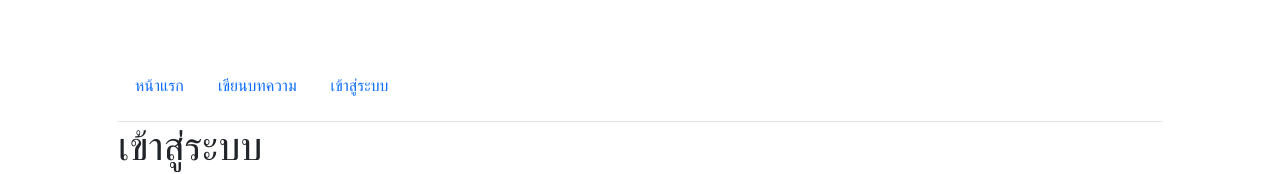
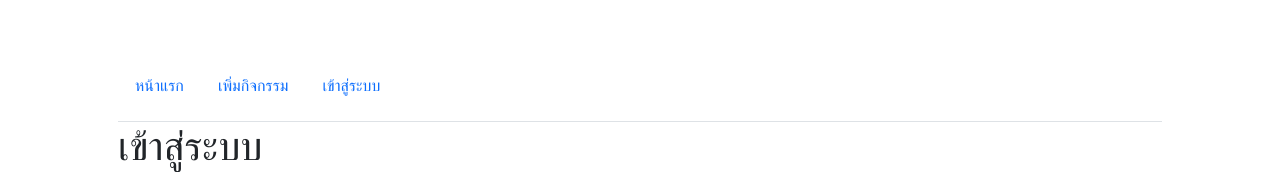
Before and after one commit to Ezra31448/client-mern-workshop, a React (Create React App) app: page /login in a window 1280 px wide. Shown: the top 174 px of the page. Built offline with nearby package versions, Linux system fonts and the light colour scheme.

Commit message:
edit navbar menu

```diff
--- a/src/components/NavbarComponent.js
+++ b/src/components/NavbarComponent.js
@@ -6,7 +6,7 @@ const NavbarComponent = () => {
                     <a href="/" className="nav-link">หน้าแรก</a>
                 </li>
                 <li className="nav-item pr-3 pt-3 pb-3">
-                    <a href="/create" className="nav-link">เขียนบทความ</a>
+                    <a href="/create" className="nav-link">เพิ่มกิจกรรม</a>
                 </li>
                 <li className="nav-item pr-3 pt-3 pb-3">
                     <a href="/login" className="nav-link">เข้าสู่ระบบ</a>
```
